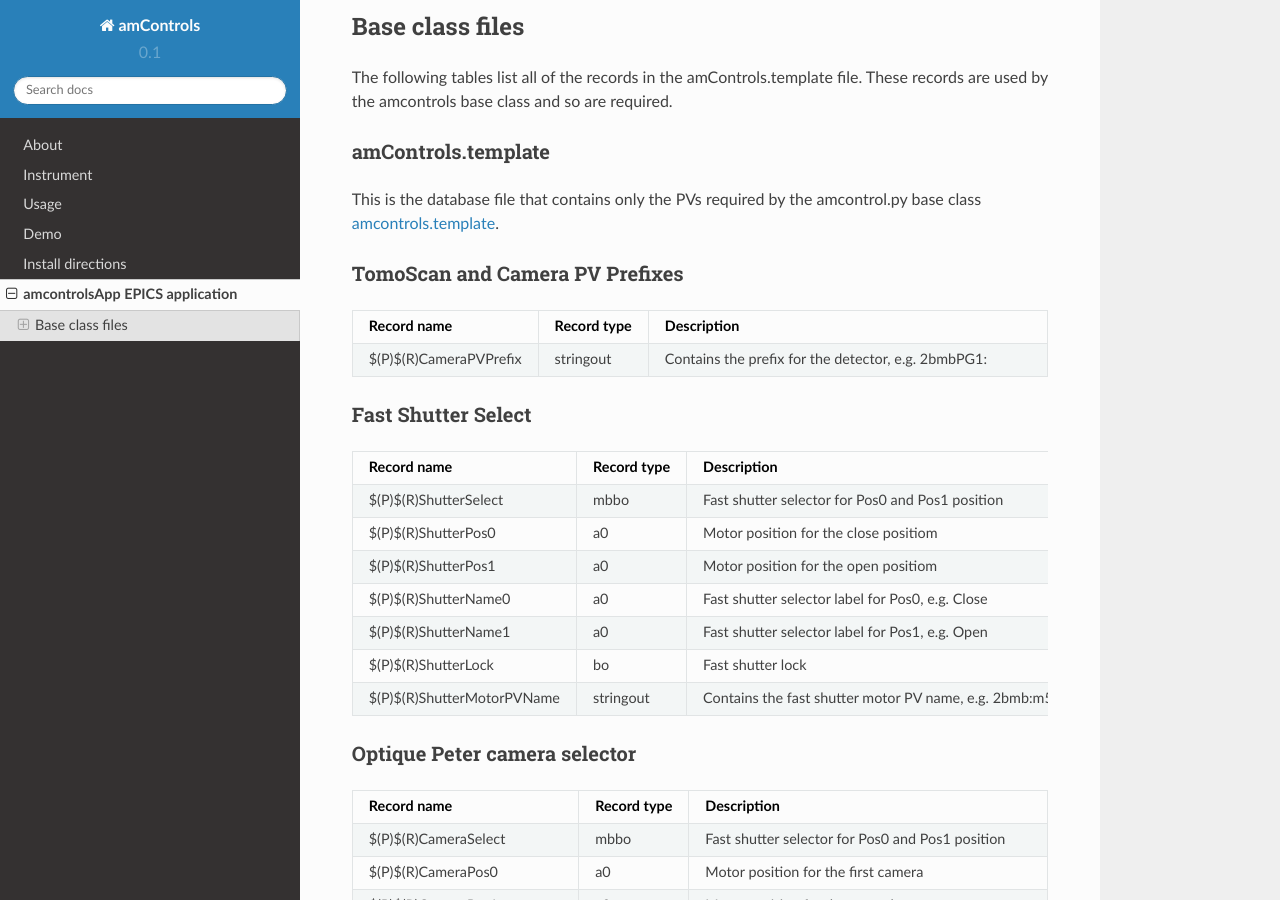
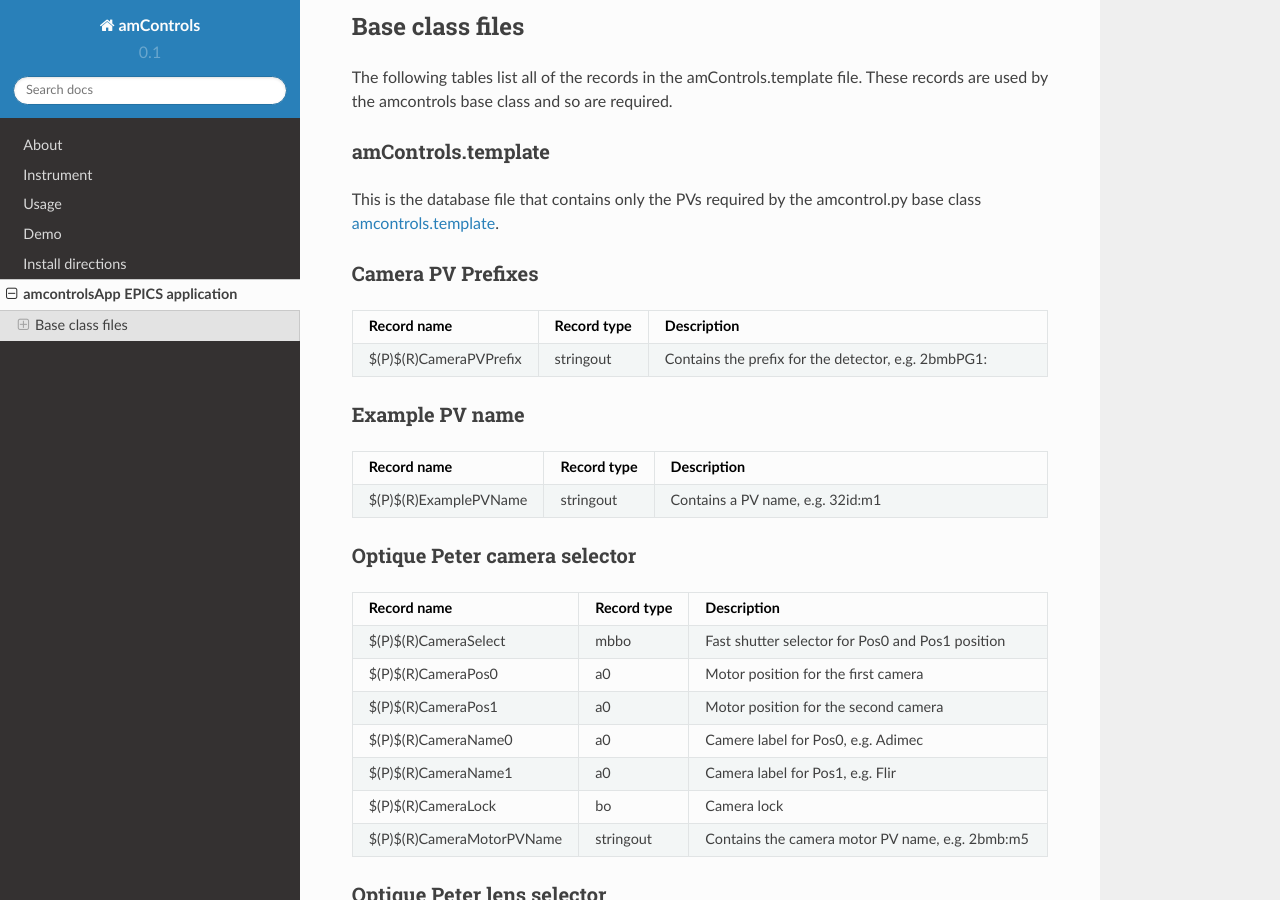
Before and after one commit to sj-clark/amControls, a Sphinx documentation site: the page built from docs/source/amControlsApp.rst, in a window 1280 px wide and 900 px high, scrolled down 342 px. Built offline with Sphinx 7.4.7 and the Read the Docs theme 2.0.0, drawn with Linux system fonts in a browser that asks for light colours.

Commit message:
doc update

```diff
--- a/docs/source/amControlsApp.rst
+++ b/docs/source/amControlsApp.rst
@@ -31,8 +31,8 @@ amControls.template
 This is the database file that contains only the PVs required by the amcontrol.py base class
 :doc:`amControls.template`.
 
-TomoScan and Camera PV Prefixes
--------------------------------
+Camera PV Prefixes
+------------------
 
 .. cssclass:: table-bordered table-striped table-hover
 .. list-table::
@@ -46,8 +46,8 @@ TomoScan and Camera PV Prefixes
     - stringout
     - Contains the prefix for the detector, e.g. 2bmbPG1:
 
-Fast Shutter Select
--------------------
+Example PV name
+---------------
 
 .. cssclass:: table-bordered table-striped table-hover
 .. list-table::
@@ -57,27 +57,9 @@ Fast Shutter Select
   * - Record name
     - Record type
     - Description
-  * - $(P)$(R)ShutterSelect
-    - mbbo
-    - Fast shutter selector for Pos0 and Pos1 position
-  * - $(P)$(R)ShutterPos0
-    - a0
-    - Motor position for the close positiom
-  * - $(P)$(R)ShutterPos1
-    - a0
-    - Motor position for the open positiom
-  * - $(P)$(R)ShutterName0
-    - a0
-    - Fast shutter selector label for Pos0, e.g. Close
-  * - $(P)$(R)ShutterName1
-    - a0
-    - Fast shutter selector label for Pos1, e.g. Open
-  * - $(P)$(R)ShutterLock
-    - bo
-    - Fast shutter lock
-  * - $(P)$(R)ShutterMotorPVName
+  * - $(P)$(R)ExamplePVName
     - stringout
-    - Contains the fast shutter motor PV name, e.g. 2bmb:m5
+    - Contains a PV name, e.g. 32id:m1
 
 Optique Peter camera selector
 -----------------------------
```
